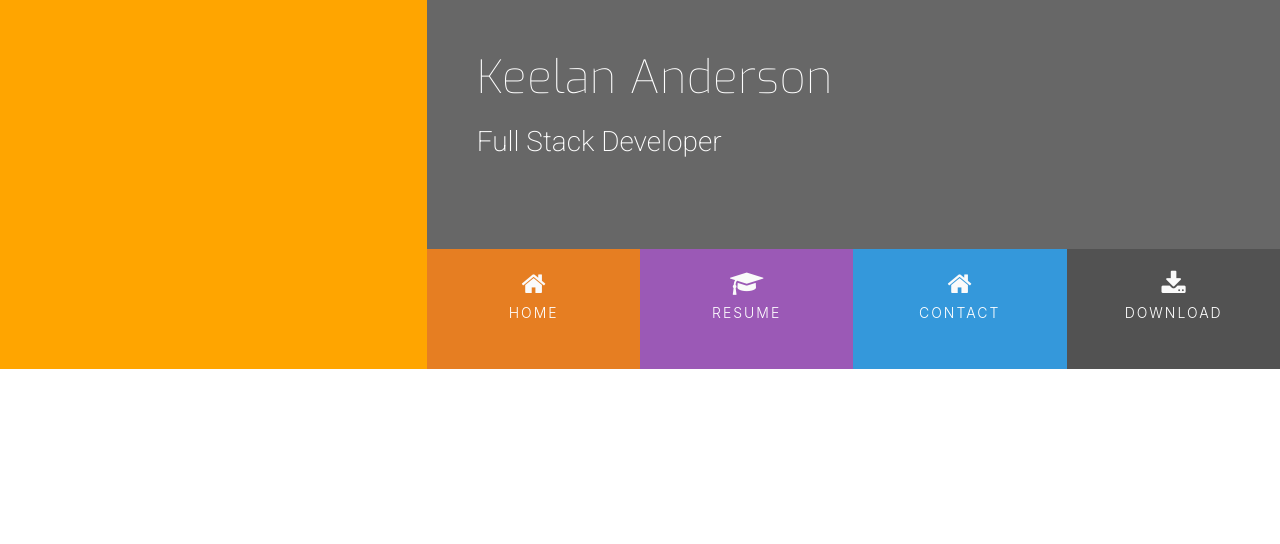
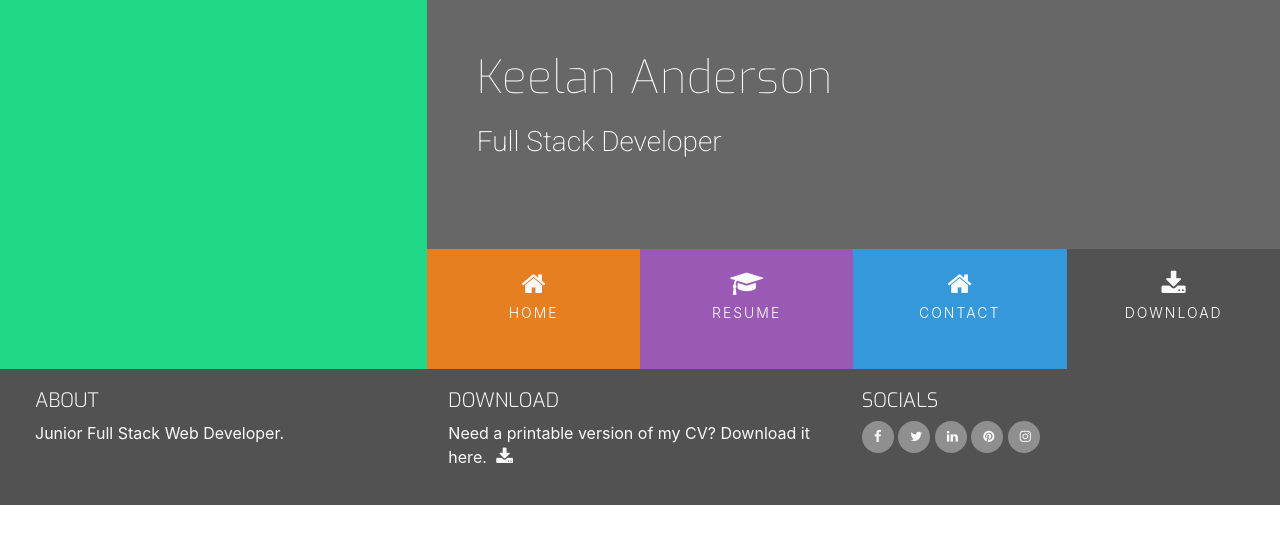
Before and after one commit to KeelanAnderson/Bootstrap-Resume, a plain HTML site: page index.html in a window 1280 px wide. Drawn offline with nearby package versions, Linux system fonts and the light colour scheme.

Commit message:
add socials section to footer and style

```diff
--- a/assets/css/style.css
+++ b/assets/css/style.css
@@ -33,7 +33,7 @@ header {
 }
 
 .logo {
-    background-color: orange;
+    background-color: rgb(33, 216, 137);
     background-position: center;
     background-repeat: no-repeat;
     background-size: cover;
@@ -109,9 +109,87 @@ header {
     letter-spacing: 2px;
 }
 
-/* ------------------------------------------------- Headings */
+/* ------------------------------------------------- CSS hover */
 
 .hvr-sweep-to-bottom:before {
-    background-color: rgba(0,0,0,0.2);
+    background-color: rgba(0, 0, 0, 0.2);
     height: 120px;
 }
+
+/* ------------------------------------------------- footer */
+
+footer {
+    background-color: #525252;
+    color: #fafafa;
+    min-height: 120px;
+    margin: 0;
+
+}
+
+.cv-pdf i {
+    font-size: 18px;
+    color: #fafafa;
+    text-align: center;
+    padding-left: 5px;
+    transition: all 0.35s ease-in-out;
+    -moz-transition: all 0.35s ease-in-out;
+    -webkit-transition: all 0.35s ease-in-out;
+    -o-transition: all 0.35s ease-in-out;
+}
+
+.cv-pdf i:hover {
+    color: #e84610
+
+}
+
+.social-links {
+    padding-bottom: 15px;
+
+}
+
+.social-links li a i {
+    width: 32px;
+    height: 32px;
+    padding: 12px;
+    border-radius: 50%;
+    line-height: 7px;
+    font-size: 13px;
+    text-align: center;
+    color: #fafafa;
+    background: #8f8f8f;
+    transition: all 0.35s ease-in-out;
+    -moz-transition: all 0.35s ease-in-out;
+    -webkit-transition: all 0.35s ease-in-out;
+    -o-transition: all 0.35s ease-in-out;
+}
+
+.social-links li a i:hover {
+    background-color: #e84610;
+}
+
+#footer-details {
+    padding: 20px;
+}
+
+/* ------------------------------------------------- Special paddings/margins/text */
+
+h1,
+h2,
+h3,
+h4 {
+    margin: 0;
+}
+
+.uppercase {
+    text-transform: uppercase;
+}
+
+.general-sub {
+    font-family: "Exo", sans-serif;
+    font-weight: 300;
+    color: #fafafa;
+}
+
+.inline-block {
+    display: inline-block;
+}
--- a/index.html
+++ b/index.html
@@ -29,17 +29,20 @@
                     <div class="col">
                         <ul id="nav" class="list-inline menucontainer">
                             <li class="col-6 col-sm-3 ui-menu-color-home list-inline-item menuitem">
-                                <a href="#" class="hvr-sweep-to-bottom"><i class="fa fa-home" aria-hidden="true"></i><span>Home</span></a>
+                                <a href="#" class="hvr-sweep-to-bottom"><i class="fa fa-home"
+                                        aria-hidden="true"></i><span>Home</span></a>
                             </li>
                             <li class="col-6 col-sm-3 ui-menu-color-resume list-inline-item menuitem">
                                 <a href="#" class="hvr-sweep-to-bottom"><i class="fa fa-graduation-cap"
                                         aria-hidden="true"></i><span>Resume</span></a>
                             </li>
                             <li class="col-6 col-sm-3 ui-menu-color-contact list-inline-item menuitem">
-                                <a href="#" class="hvr-sweep-to-bottom"><i class="fa fa-home" aria-hidden="true"></i><span>Contact</span></a>
+                                <a href="#" class="hvr-sweep-to-bottom"><i class="fa fa-home"
+                                        aria-hidden="true"></i><span>Contact</span></a>
                             </li>
                             <li class="col-6 col-sm-3 ui-menu-color-download list-inline-item menuitem">
-                                <a href="#" class="hvr-sweep-to-bottom"><i class="fa fa-download" aria-hidden="true"></i><span>Download</span></a>
+                                <a href="#" class="hvr-sweep-to-bottom"><i class="fa fa-download"
+                                        aria-hidden="true"></i><span>Download</span></a>
                             </li>
                         </ul>
                     </div>
@@ -52,7 +55,62 @@
     <section>
 
     </section>
-    <footer>
+    <footer class="container-fluid">
+        <div id="footer-details" class="row">
+            <div class="col-sm-4">
+                <h5 class="uppercase general-sub">About</h5>
+                <p class="inline-block">
+                    Junior Full Stack Web Developer.
+                </p>
+            </div>
+            <div class="col-sm-4">
+                <h5 class="uppercase general-sub">Download</h5>
+                <p class="inline-block">
+                    Need a printable version of my CV? Download it here.
+                    <a href="#" target="_blank" class="cv-pdf">
+                        <i class="fa fa-download" aria-hidden="true"></i>
+                        <span class="sr-only">Download link.</span>
+                    </a>
+                </p>
+
+            </div>
+            <div class="col-sm-4">
+                <h5 class="uppercase general-sub">Socials</h5>
+                <ul class="list-inline social-links">
+                    <li class="list-inline-item">
+                        <a href="#" target="_blank">
+                            <i class="fa fa-facebook" aria-hidden="true"></i>
+                            <span class="sr-only">Facebook</span>
+                        </a>
+                    </li>
+                    <li class="list-inline-item">
+                        <a href="#" target="_blank">
+                            <i class="fa fa-twitter" aria-hidden="true"></i>
+                            <span class="sr-only">Twitter</span>
+                        </a>
+                    </li>
+                    <li class="list-inline-item">
+                        <a href="#" target="_blank">
+                            <i class="fa fa-linkedin" aria-hidden="true"></i>
+                            <span class="sr-only">LinkedIn</span>
+                        </a>
+                    </li>
+                    <li class="list-inline-item">
+                        <a href="#" target="_blank">
+                            <i class="fa fa-pinterest" aria-hidden="true"></i>
+                            <span class="sr-only">Pinterest</span>
+                        </a>
+                    </li>
+                    <li class="list-inline-item">
+                        <a href="#" target="_blank">
+                            <i class="fa fa-instagram" aria-hidden="true"></i>
+                            <span class="sr-only">Instagram</span>
+                        </a>
+                    </li>
+
+                </ul>
+            </div>
+        </div>
 
     </footer>
 </body>
```
